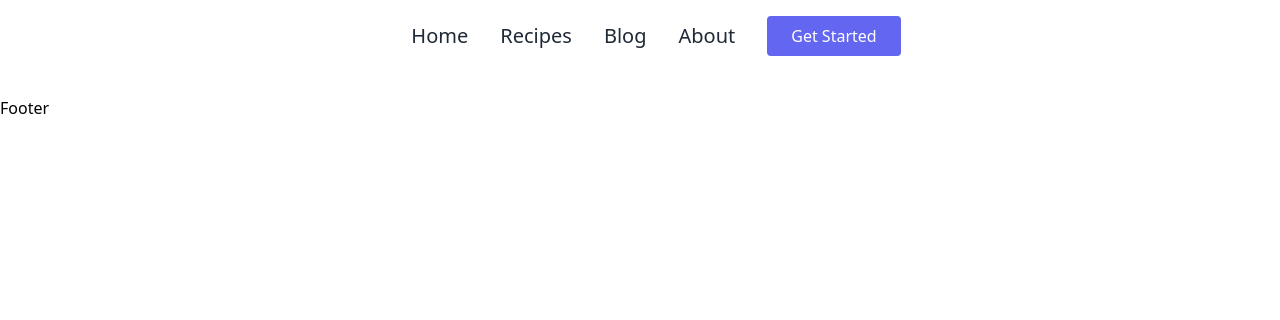
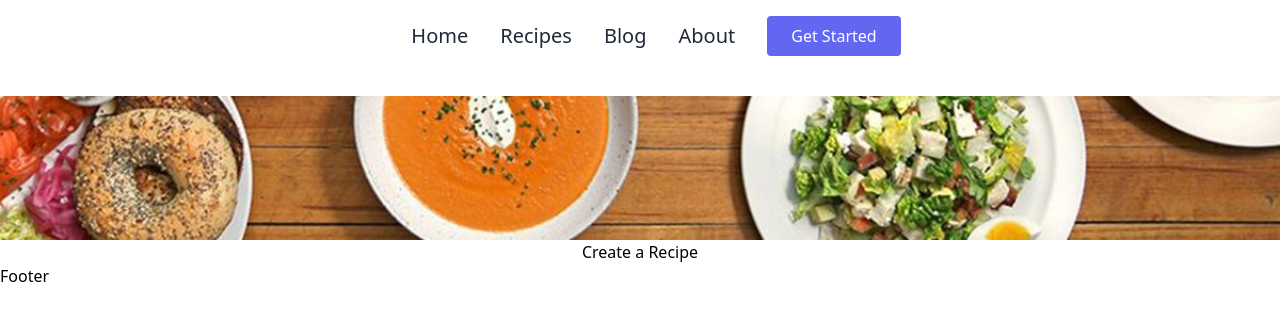
Before and after one commit to dannytszho/nextjs-13-recipes, a Next.js app: page /recipes/create-recipe in a window 1280 px wide. Shown: the top 320 px of the page. Built offline with nearby package versions, Linux system fonts and the light colour scheme.

Commit message:
Add layout +  header Image in recipes page

```diff
--- a/app/recipes/create-a-recipe/page.tsx
+++ /dev/null
@@ -1,3 +0,0 @@
-export default function CreateARecipePage() {
-    return <h1>Create A recipe</h1>
-}
--- /dev/null
+++ b/app/recipes/create-recipe/page.tsx
@@ -0,0 +1,7 @@
+export default function CreateRecipePage() {
+    return (
+        <div className="flex justify-center">
+            <h1>Create a Recipe</h1>
+        </div>
+    )
+}
--- /dev/null
+++ b/app/recipes/layout.tsx
@@ -0,0 +1,22 @@
+import React from 'react'
+import DifferentCuisineImage from '../../public/img/differentCuisine.png'
+import Image from 'next/image'
+
+export default function RecipesLayout({
+    children,
+}: {
+    children: React.ReactNode
+}) {
+    return (
+        <main>
+            <div>
+                <Image
+                    className="w-full h-36 object-cover object-right-bottom"
+                    src={DifferentCuisineImage}
+                    alt="Picture of different cuisine"
+                />
+            </div>
+            {children}
+        </main>
+    )
+}
--- a/app/recipes/page.tsx
+++ b/app/recipes/page.tsx
@@ -42,7 +42,7 @@ export default async function RecipesPage() {
                 <div className="m-2 md:m-0">
                     <p className="">Create a recipe</p>
                     <button>
-                        <Link href="/recipes/create-a-recipe">+</Link>
+                        <Link href="/recipes/create-recipe">+</Link>
                     </button>
                 </div>
             </section>
```
Also changed, not shown: public/img/differentCuisine.png (added).
